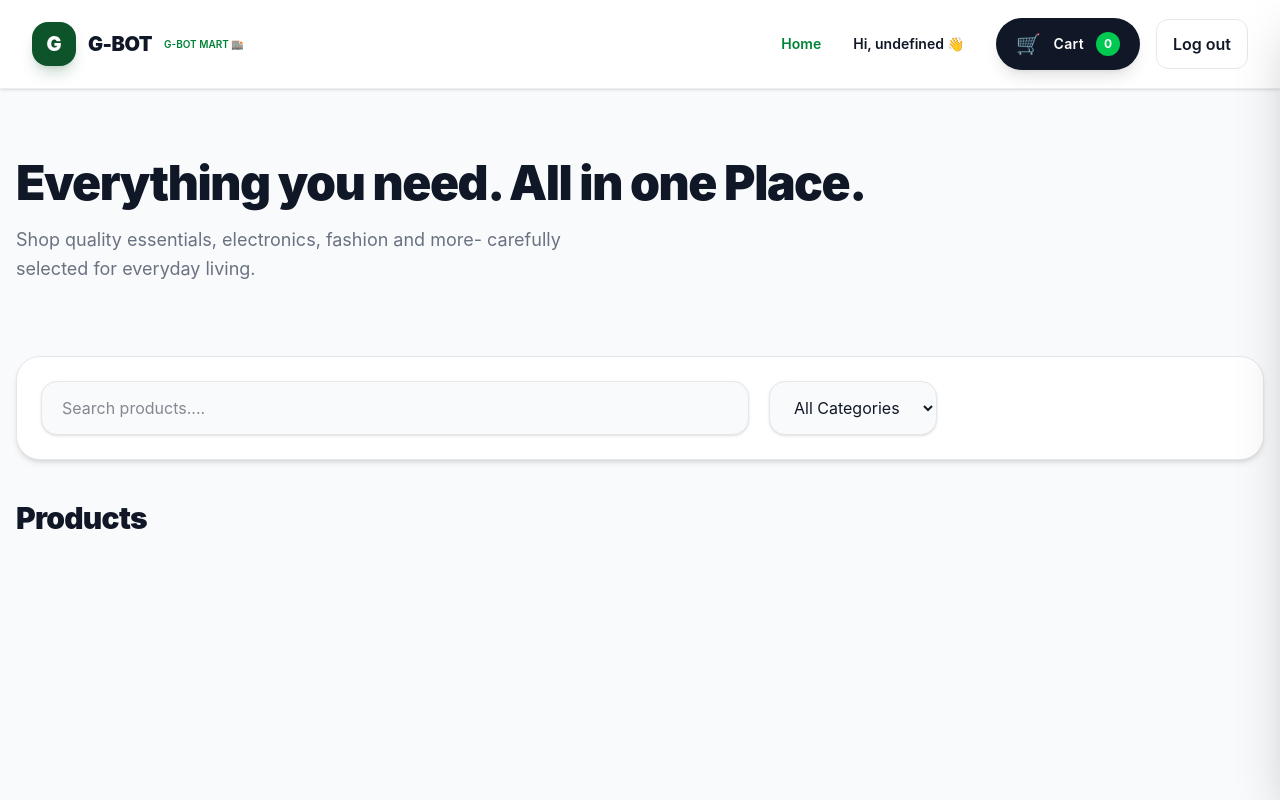
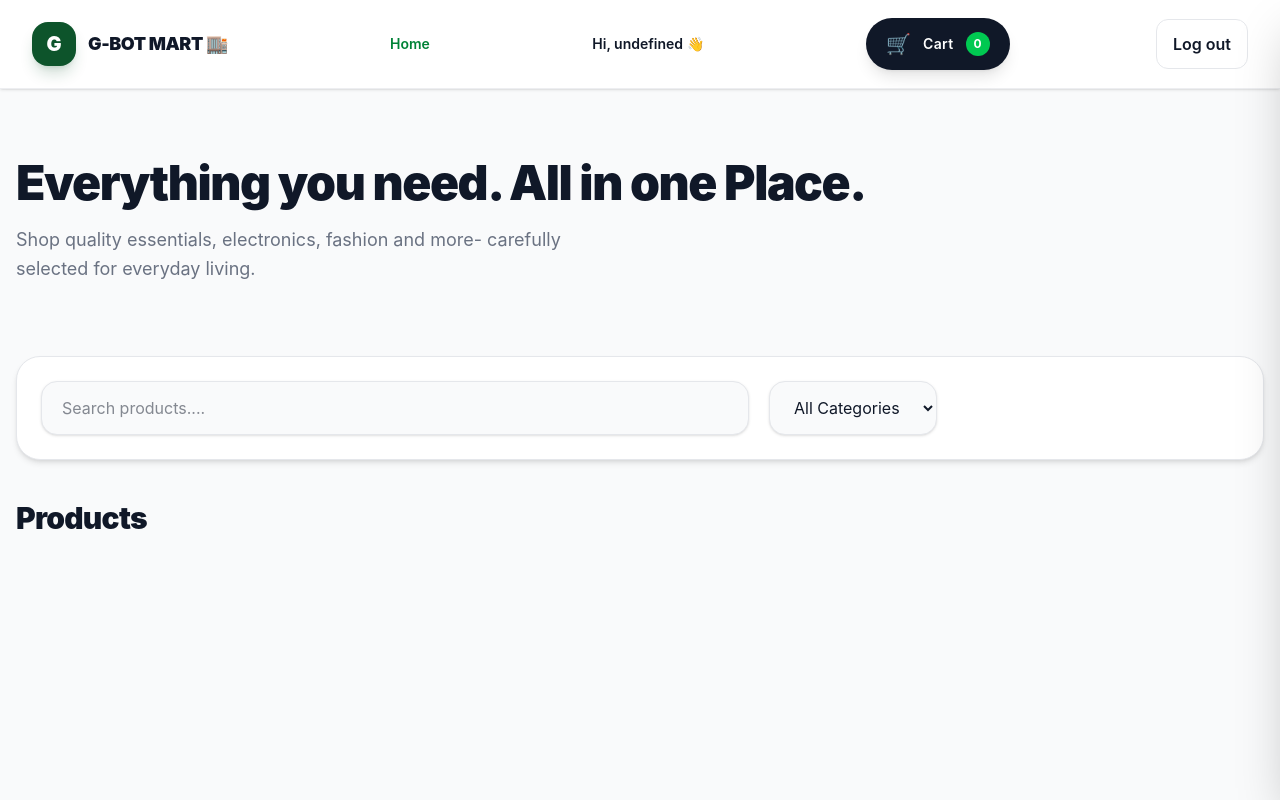
Before and after one commit to gbotemi05-cloud/g-bot-mart, a website: page store.html in a window 1280 px wide. Drawn offline with Linux system fonts and the light colour scheme; no server answers; sample sign-in values are in the browser's storage.

Commit message:
update header details

```diff
--- a/store.html
+++ b/store.html
@@ -14,14 +14,11 @@
                     <div class="w-11 h-11 rounded-2xl bg-green-900 text-white flex items-center justify-center text-xl font-black shadow-lg shadow-green-900/20 group-hover:scale-105 group-hover:rotate-3 transition-all duration-300">
                         G
                     </div>
-                    <span class="block text-xl font-black tracking-tight text-gray-900">
-                        G-BOT
-                    </span>
-                    <span class="block text-[10px] font-semibold tracking-[0.25] text-green-700 uppercase">
-                    G-BOT MART 🏬
+                    <span class="text-lg font-black tracking-tight text-gray-900">
+                        G-BOT MART 🏬
                     </span>
                 </a>
-                <div class="flex items-center gap-6 ml-auto">
+                <div class="flex items-center gap-6 ml-4 ">
                     <a href="#" class="text-sm font-semibold text-green-700 relative" >Home</a>
                     <!-- <a href="#products" class="relative text-sm font-semibold text-gray-500 hover:text-green-700 hover:-translate-y-0.5 transition-all duration-200 after:absolute after:-bottom-2 after:left-0 after:h-0.5 after:w-0 after:bg-green-700 after:transition-all after:duration-200 hover:after:w-full">
                         Shop
```
Also changed, not shown: src/output.css.
